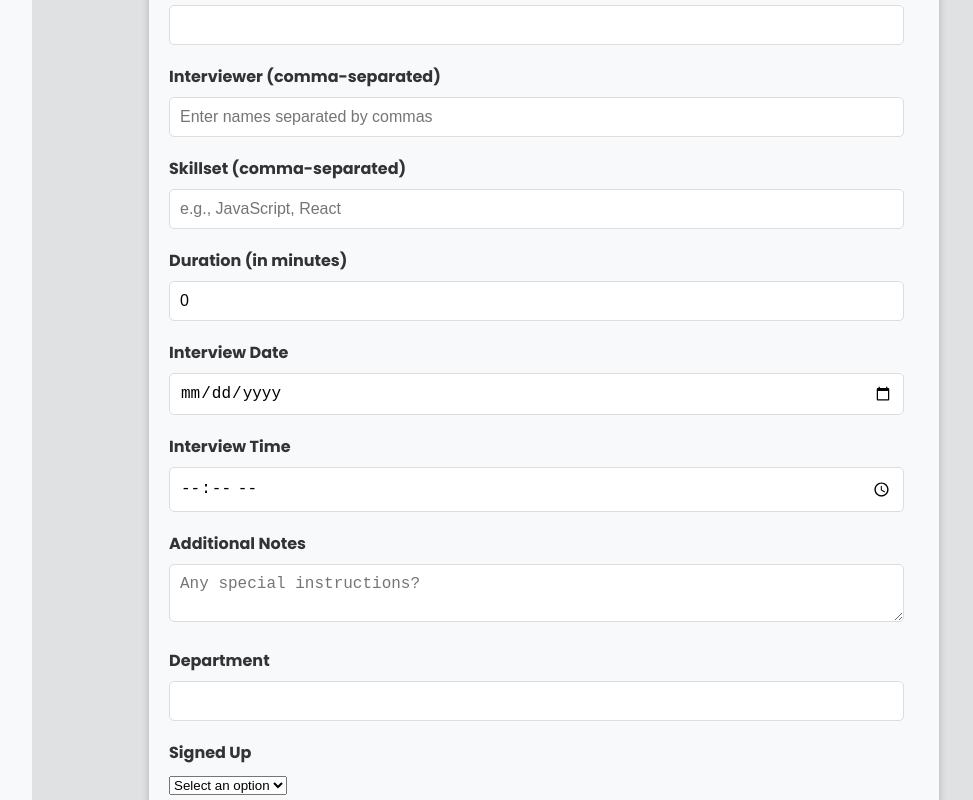
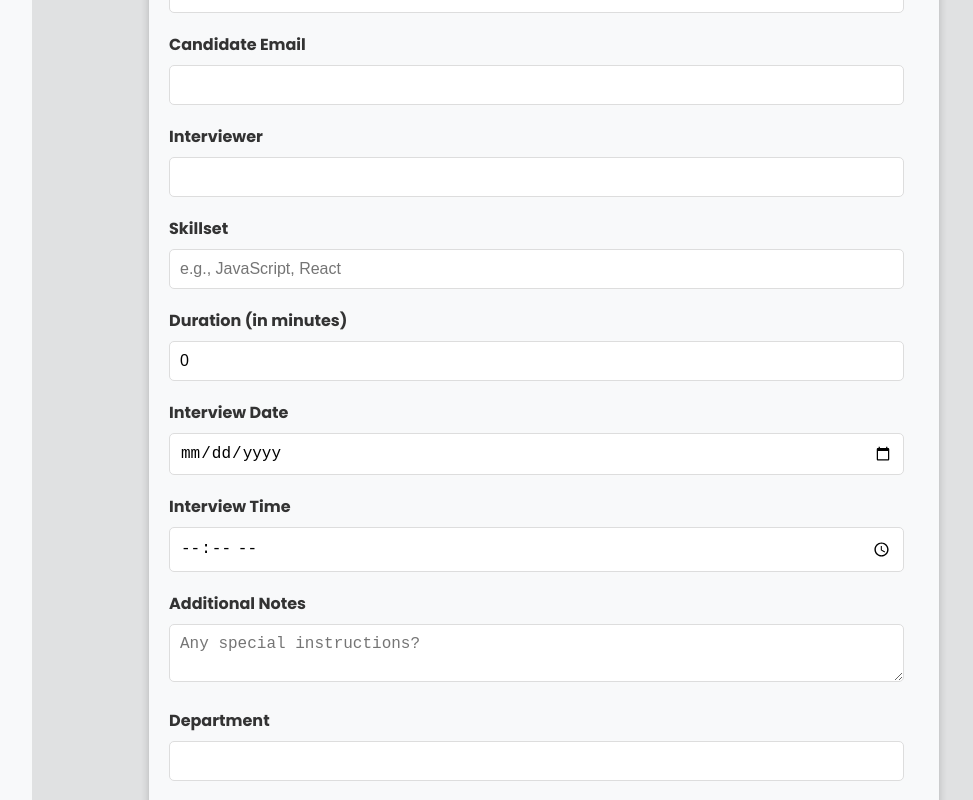
Before and after one commit to Shivam-Dogra/InterviewManager_Frontend, a React (Vite) app: page /schedule in a window 1280 px wide. Shown: the part 380-1180 px from the top of the page, without its empty margins (224-1197 px from the left). Built offline with nearby package versions, Linux system fonts and the light colour scheme.

Commit message:
bug fixes - dashboard, schedule component

```diff
--- a/src/components/Dashboard.jsx
+++ b/src/components/Dashboard.jsx
@@ -69,9 +69,8 @@ const Dashboard = () => {
 
       // Exit edit mode after saving
       setEditMode(null);
+      window.location.reload();
 
-      // Redirect to dashboard
-      navigate('/');  // Redirect after saving
     } catch (error) {
       console.error('Error updating interview:', error);
       alert('Error updating interview');
@@ -95,7 +94,7 @@ const Dashboard = () => {
                     Signed Up: {interview.signedUp ? 'Yes' : 'No'}
                   </h4>
                   <p>Candidate: {interview.interviewerName}</p>
-                  <p>Interviewer: {interview.interviewees.length}</p>
+                  <p>Interviewer: {interview.intervieweesName}</p>
                   <button
                     className="view-more-btn"
                     onClick={() => toggleTile(interview._id)}
@@ -126,7 +125,7 @@ const Dashboard = () => {
                             />
                           </div>
                           <div className="form-group">
-                            <label>Interviewer Name</label>
+                            <label>Candidate Name</label>
                             <input
                               type="text"
                               name="interviewerName"
@@ -134,6 +133,28 @@ const Dashboard = () => {
                               onChange={handleInputChange}
                             />
                           </div>
+                          <div className="form-group">
+                            <label>Candidate Email</label>
+                            <input
+                              type="email"
+                              name="interviewerEmail"
+                              value={formData.interviewerEmail}
+                              onChange={handleInputChange}
+                            />
+                          </div>
+
+                          <div className="form-group">
+              <label htmlFor="intervieweesName">Interviewer </label>
+              <input
+                type="text"
+                name="intervieweesName"
+                value={formData.intervieweesName}
+                onChange={handleInputChange}
+
+              />
+            </div>
+
+
                           <div className="form-group">
                             <label>Skillset</label>
                             <input
@@ -188,6 +209,24 @@ const Dashboard = () => {
                               onChange={handleInputChange}
                             />
                           </div>
+                          <div className="form-group">
+              <label htmlFor="signedUp">Anyone Signed Up for this interview?</label>
+              <select
+                name="signedUp"
+                value={formData.signedUp}
+                onChange={handleInputChange}
+                required
+                style={{
+                  fontSize: '1rem',
+                  padding: '6px',
+                  borderRadius: '5px'
+                }}
+              >
+                <option value="">Select an option</option>
+                <option value="yes">Yes</option>
+                <option value="no">No</option>
+              </select>
+            </div>
                           <button className="save-btn" type="submit"> {/* Submit button */}
                             Save
                           </button>
--- a/src/components/Login.jsx
+++ b/src/components/Login.jsx
@@ -1,5 +1,6 @@
 import React, { useState } from 'react';
 import axios from 'axios';
+import { useNavigate } from 'react-router-dom';
 import '../App.css';
 import { Player } from '@lottiefiles/react-lottie-player';
 import interviewAnimation from '../assets/interview_image1.json';
@@ -7,6 +8,7 @@ import interviewAnimation from '../assets/interview_image1.json';
 const Login = () => {
   const [email, setEmail] = useState('');
   const [password, setPassword] = useState('');
+  const navigate = useNavigate();
 
   const handleSubmit = async (e) => {
     e.preventDefault();
@@ -17,6 +19,8 @@ const Login = () => {
       });
       alert('Login Successful!');
       console.log(response.data);
+      navigate('/');
+
     } catch (error) {
       alert('Login Failed!');
       console.error('Login error:', error);
--- a/src/components/Register.jsx
+++ b/src/components/Register.jsx
@@ -3,6 +3,7 @@ import axios from 'axios';
 import '../App.css';
 import { Player } from '@lottiefiles/react-lottie-player';
 import interviewAnimation from '../assets/interview_image1.json';
+import { useNavigate } from 'react-router-dom';
 
 const Register = () => {
   const [name, setName] = useState('');
@@ -11,6 +12,8 @@ const Register = () => {
   const [picture, setPicture] = useState('');
   const [position, setPosition] = useState('');
   const [department, setDepartment] = useState('');
+  const navigate = useNavigate();
+
 
   const handleSubmit = async (e) => {
     e.preventDefault();
@@ -25,6 +28,8 @@ const Register = () => {
       });
       alert('Registration Successful!');
       console.log(response.data);
+      navigate('/');
+
     } catch (error) {
       alert('Registration Failed!');
       console.error('Registration error:', error);
--- a/src/components/Schedule.jsx
+++ b/src/components/Schedule.jsx
@@ -67,6 +67,7 @@ const ScheduleInterview = () => {
         {/* Main Content Area */}
         <div className="content-area">
           <h3>Schedule Interview</h3>
+          <h3>Give Interview details for people to Sign up!</h3>
 
           {/* Schedule Interview Form */}
           <form className="schedule-form" onSubmit={handleSubmit}>
@@ -104,19 +105,18 @@ const ScheduleInterview = () => {
             </div>
 
             <div className="form-group">
-              <label htmlFor="intervieweesName">Interviewer (comma-separated)</label>
+              <label htmlFor="intervieweesName">Interviewer </label>
               <input
                 type="text"
                 name="intervieweesName"
                 value={formData.intervieweesName.join(', ')} // Display as comma-separated string
                 onChange={handleIntervieweesNameChange}
-                placeholder="Enter names separated by commas"
-                required
+
               />
             </div>
 
             <div className="form-group">
-              <label htmlFor="skillset">Skillset (comma-separated)</label>
+              <label htmlFor="skillset">Skillset </label>
               <input
                 type="text"
                 name="skillset"
@@ -133,7 +133,7 @@ const ScheduleInterview = () => {
                 name="duration"
                 value={formData.duration}
                 onChange={handleChange}
-                required
+
               />
             </div>
 
@@ -155,7 +155,7 @@ const ScheduleInterview = () => {
                 name="time"
                 value={formData.time}
                 onChange={handleChange}
-                required
+
               />
             </div>
 
@@ -181,12 +181,17 @@ const ScheduleInterview = () => {
             </div>
 
             <div className="form-group">
-              <label htmlFor="signedUp">Signed Up</label>
+              <label htmlFor="signedUp">Anyone Signed Up for this interview?</label>
               <select
                 name="signedUp"
                 value={formData.signedUp}
                 onChange={handleChange}
                 required
+                style={{
+                  fontSize: '1rem',
+                  padding: '6px',
+                  borderRadius: '5px'
+                }}
               >
                 <option value="">Select an option</option>
                 <option value="yes">Yes</option>
```
